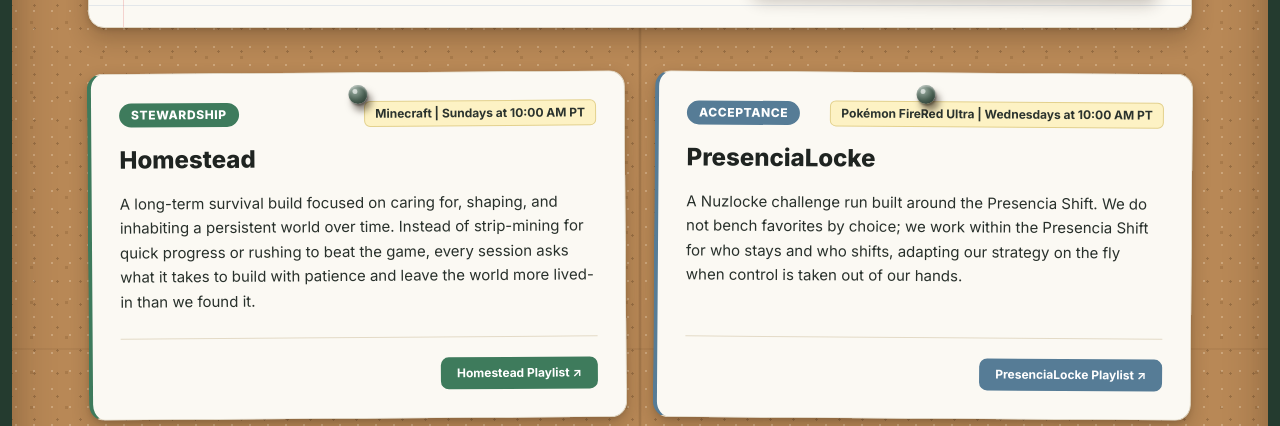
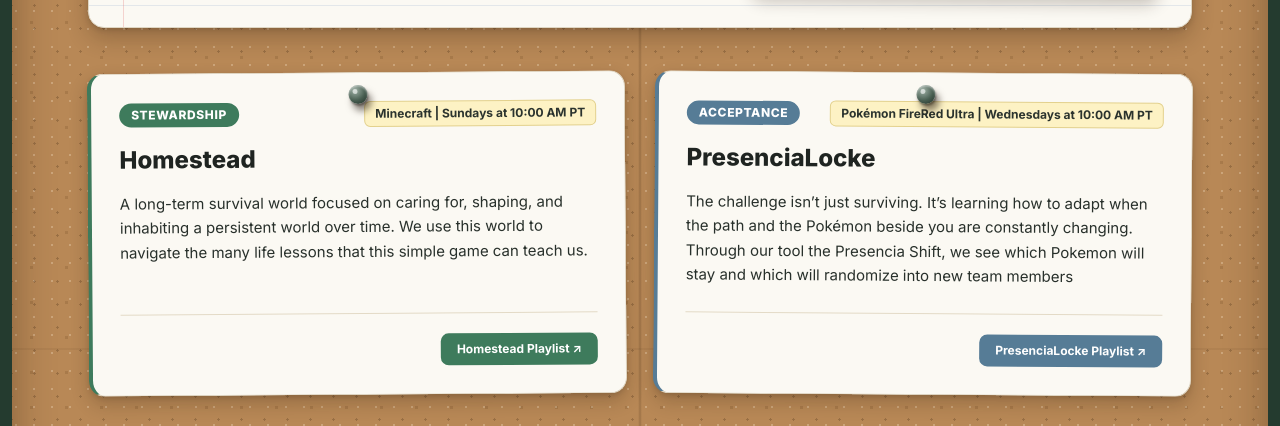
Before and after one commit to presenciaventures/Presencia-Site, a plain HTML site: page series.html in a window 1280 px wide. Shown: the part 351-777 px from the top of the page. Drawn offline with nearby package versions, Linux system fonts and the light colour scheme.

Commit message:
Update series.html

```diff
--- a/series.html
+++ b/series.html
@@ -133,7 +133,7 @@
           </div>
           <h2 class="text-2xl font-extrabold text-[#1f2421]">Homestead</h2>
           <p class="text-sm sm:text-[15px] leading-relaxed text-[#28302b]">
-            A long-term survival build focused on caring for, shaping, and inhabiting a persistent world over time. Instead of strip-mining for quick progress or rushing to beat the game, every session asks what it takes to build with patience and leave the world more lived-in than we found it.
+            A long-term survival world focused on caring for, shaping, and inhabiting a persistent world over time. We use this world to navigate the many life lessons that this simple game can teach us.
           </p>
         </div>
         <div class="pt-5 mt-6 border-t border-[#e3dac6] flex justify-end">
@@ -163,7 +163,7 @@
           </div>
           <h2 class="text-2xl font-extrabold text-[#1f2421]">PresenciaLocke</h2>
           <p class="text-sm sm:text-[15px] leading-relaxed text-[#28302b]">
-            A Nuzlocke challenge run built around the Presencia Shift. We do not bench favorites by choice; we work within the Presencia Shift for who stays and who shifts, adapting our strategy on the fly when control is taken out of our hands.
+            The challenge isn’t just surviving. It’s learning how to adapt when the path and the Pokémon beside you are constantly changing. Through our tool the Presencia Shift, we see which Pokemon will stay and which will randomize into new team members
           </p>
         </div>
         <div class="pt-5 mt-6 border-t border-[#e3dac6] flex justify-end">
```
